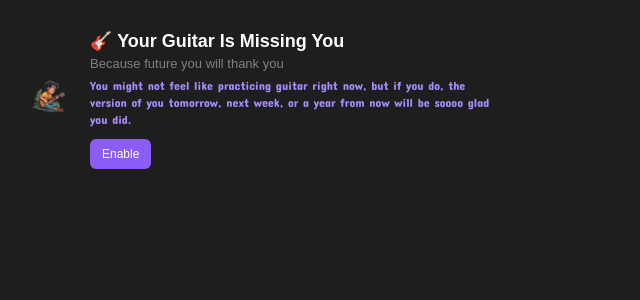
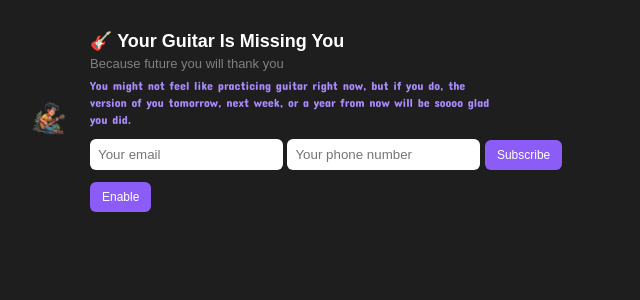
Before and after one commit to lynchtsean/Capstone2025, a Flask app: page / in a window 1280 px wide. Shown: the top 300 px of the page, without its empty margins (0-640 px from the left). Run offline with Flask 3, Linux system fonts and the light colour scheme; parts of the project's set-up code (start-up, migrations or seed data) failed here and were passed over.

Commit message:
Add subscription form to index.html

```diff
--- a/antoine/templates/index.html
+++ b/antoine/templates/index.html
@@ -102,6 +102,12 @@
         You might not feel like practicing guitar right now, but if you do, the version of you tomorrow, next week, or a year from now will be soooo glad you did.
       </div>
 
+  <form method="POST" action="/subscribe">
+    <input type="email" name="email" placeholder="Your email" required style="margin-top: 12px; padding: 8px; border-radius: 6px; border: none;">
+    <input type="tel" name="phone" placeholder="Your phone number" required style="margin-top: 8px; padding: 8px; border-radius: 6px; border: none;">
+    <button type="submit" class="enable-btn">Subscribe</button>
+  </form>
+
   <form action="/send-reminder" method="post">
     <button type="submit" class="enable-btn">Enable</button>
   </form>
```
